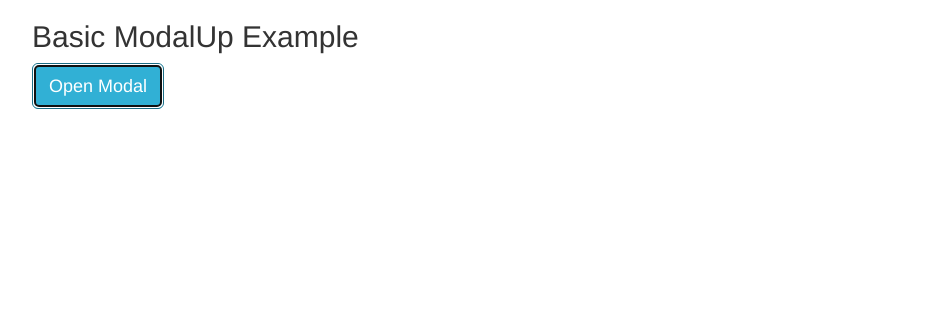
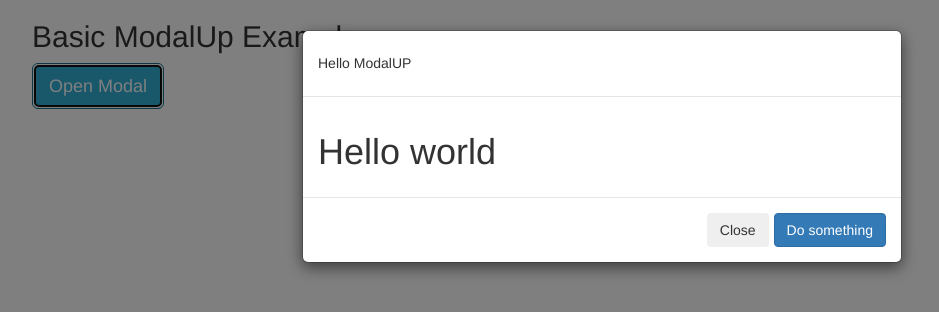
Before and after one commit to fabianDc/modalUp, a website: page public_html/index.html in a window 1280 px wide. Both pictures are taken after a click on the button "Open Modal". Shown: the whole page, without its empty margins (38-977 px from the left). Drawn offline with nearby package versions, Linux system fonts and the light colour scheme.

Commit message:
añadiendo modal en el cuerpo de la pagina funcionando

```diff
--- a/public_html/index.html
+++ b/public_html/index.html
@@ -9,16 +9,13 @@
         <script src="https://maxcdn.bootstrapcdn.com/bootstrap/3.3.7/js/bootstrap.min.js"></script>
         <script src="js/modalUp.js"></script>
         <link rel="shortcut icon" href="">
-        <script>
-            $("#modalUp").modalup();
-        </script>
     </head>
     <body>
 
         <div class="container">
             <h2>Basic ModalUp Example</h2>
             <!-- Trigger the modal with a button -->
-            <button type="button" class="btn btn-info btn-lg" id="modalUp">Open Modal</button>
+            <button type="button" class="btn btn-info btn-lg" id="modaltest" onclick="$(this).modalup()">Open Modal</button>
         </div>
 
     </body>
--- a/public_html/js/modalUp.js
+++ b/public_html/js/modalUp.js
@@ -17,13 +17,13 @@
             },
             dialogSettings: {
                 class: "modal-dialog",
-                rol: "document"
+                role: "document"
             },
             headerSettings: {
                 class: "modal-header"
             },
             containerSettings: {
-                class: "modal-header"
+                class: "modal-content"
             },
             footerSettings: {
                 class: "modal-footer"
@@ -32,13 +32,15 @@
                 class: "modal-body"
             },
             functionButtonSettings: {
-                class: "btn btn-primary"
+                class: "btn btn-primary",
+                onclick: function () {
+                }
             },
             closeButtonSettings: {
                 'data-dismiss': "modal",
                 class: "btn btn-secondary"
             },
-            closeheaderSettings: {
+            closeHeaderSettings: {
                 class: "close",
                 'data-dismiss': "modal",
                 'aria-label': "Close"
@@ -58,6 +60,8 @@
         };
         var settings = $.extend({}, defaults, options);
 
+//        Adding modal to body page or open modal;
+        if (!$('#' + settings.id).length) {
             // Contenedores del modal(Modal Containers):
             var modal = $("<div />")
                     .attr(settings.modalSettings)
@@ -66,7 +70,7 @@
             var dialog = $("<div />")
                     .attr(settings.dialogSettings)
                     .css(settings.dialogCSS)
-                ;
+                    .appendTo(modal);
             var modalContainer = $("<div />")
                     .attr(settings.containerSettings)
                     .css(settings.containerCSS)
@@ -90,36 +94,37 @@
 //
 //      Elementos de la cabecera(Header Elements)
             if (settings.closeHeader) {
-            var closeHeaderButton = $("button")
-                    .attr(settings.closeheaderSettings)
+                var closeHeaderButton = $("<button />")
+                        .attr(settings.closeHeaderSettings)
                         .appendTo(modalHeader);
             }
-        var titleHeader = $("h1")
-                .attr({text: settings.tittle})
+            var titleHeader = $("<h5 />")
+                    .text(settings.tittle)
                     .appendTo(modalHeader);
+
 
 //      Elementos del pie de pagina(footer elements)
             if (settings.closeButton) {
-            var closeFooterButton = $("button")
-                    .attr({text: settings.closeButtonName})
+                var closeFooterButton = $("<button />")
+                        .attr(settings.closeButtonSettings)
+                        .text(settings.closeButtonName)
                         .appendTo(modalFooter);
+
             }
             if (settings.functionButton) {
-            var functionFooterButton = $("button")
-                    .attr({text: settings.functionButtonName})
+                var functionFooterButton = $("<button />")
+                        .attr(settings.functionButtonSettings)
+                        .text(settings.functionButtonName)
                         .appendTo(modalFooter);
             }
 //        Elementos del cuerpo del modal (Body elements)
             $(modalBody).append(settings.body);
 
-//        Adding modal to body page
-        $(document).add(modal);
-        $('#'+settings.id).modal();
-
-        this.each(function () {
-//            $('#'+settings.id).modal('show');
-        });
-
+            $(this).parent('body').append(modal);
+            $(modal).modal('show');
+        } else {
+            $('#' + settings.id).modal('show');
+        }
     };
 
 }(jQuery));
```
Lines whose indentation alone changed are shown as unchanged.
